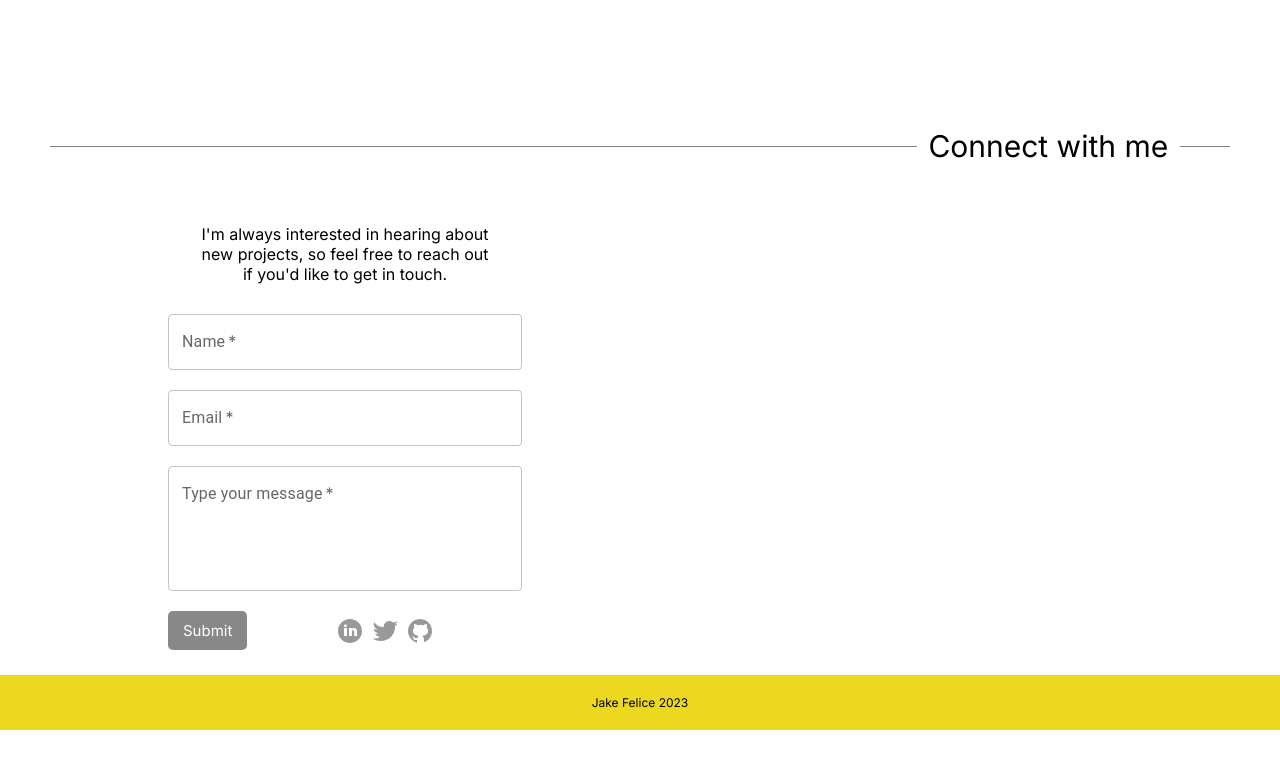
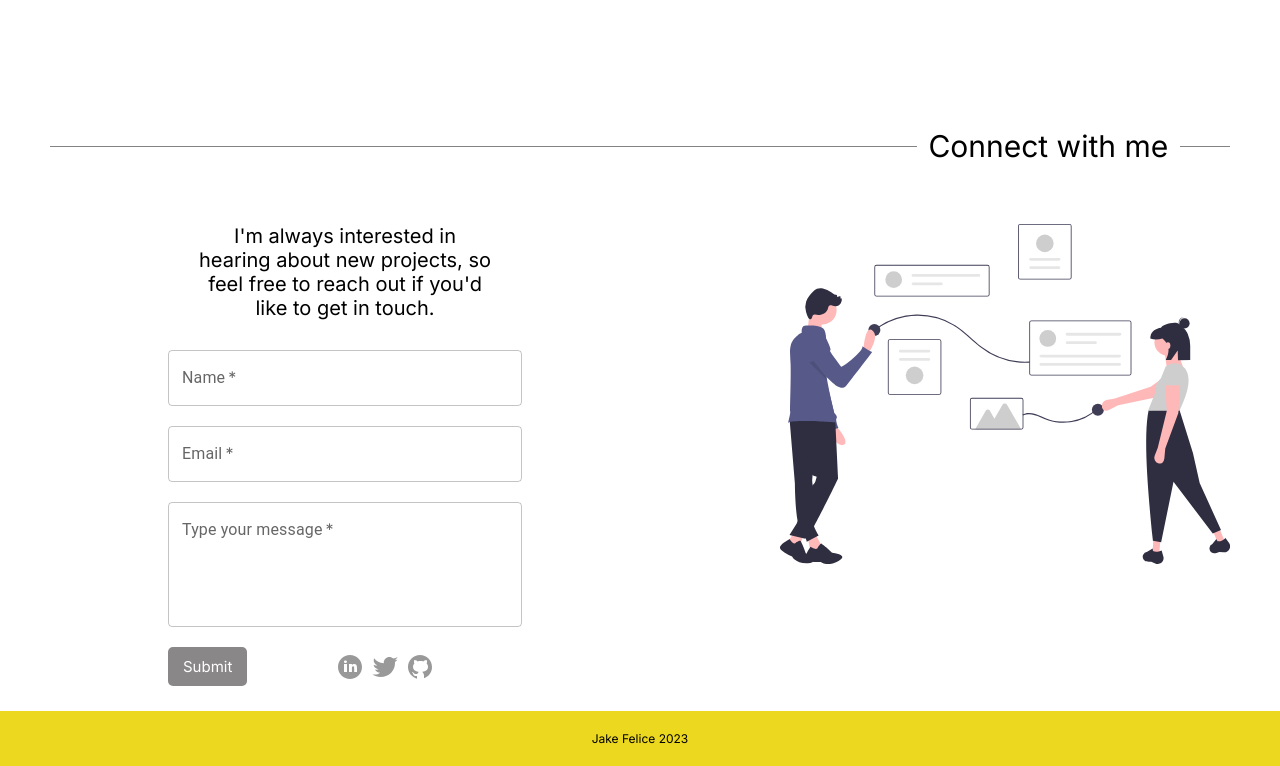
Before and after one commit to jasonfelice/new-portfolio, a React (Create React App) app: page / in a window 1280 px wide. Shown: the part 2206-2972 px from the top of the page. Before the commit the page ends 2936 px from the top, so only its background shows below. Built offline with nearby package versions, Linux system fonts and the light colour scheme.

Commit message:
Add graphic in the contact section

```diff
--- a/src/components/contact/contact.module.scss
+++ b/src/components/contact/contact.module.scss
@@ -25,7 +25,20 @@
   flex: 0 0 50px;
 }
 
-// Form wrapper
+// Contact wrapper
+
+.contactWrapper::after {
+  content: '';
+  background: url(../../assets/graphics/connections.svg) no-repeat center center/cover;
+  width: 450px;
+  height: 340px;
+  display: block;
+  margin-left: auto;
+}
+
+.contactWrapper {
+  display: flex;
+}
 
 .form {
   width: 50%;
@@ -34,6 +47,7 @@
   align-items: center;
 
   p {
+    font-size: 20px;
     margin-bottom: 30px;
     text-align: center;
     width: 50%;
@@ -46,6 +60,8 @@
     width: 60%;
   }
 }
+
+// Form panel
 
 .formPanel {
   display: flex;
```
Also changed, not shown: src/assets/graphics/connections.svg (added).
